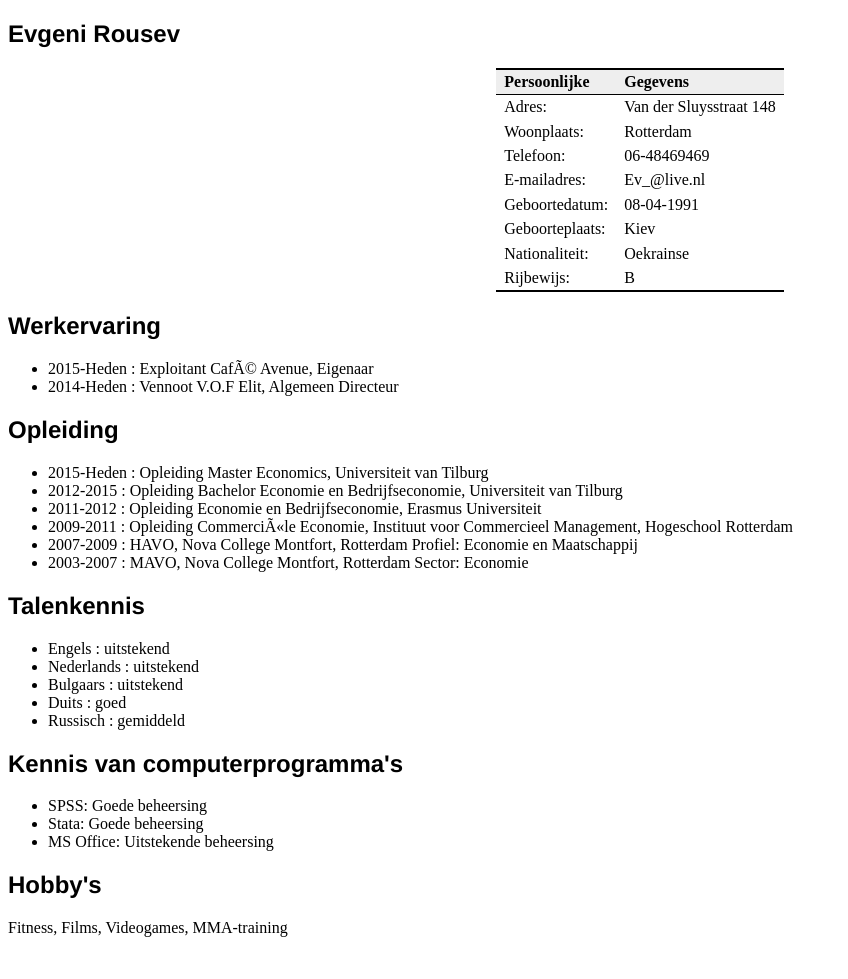
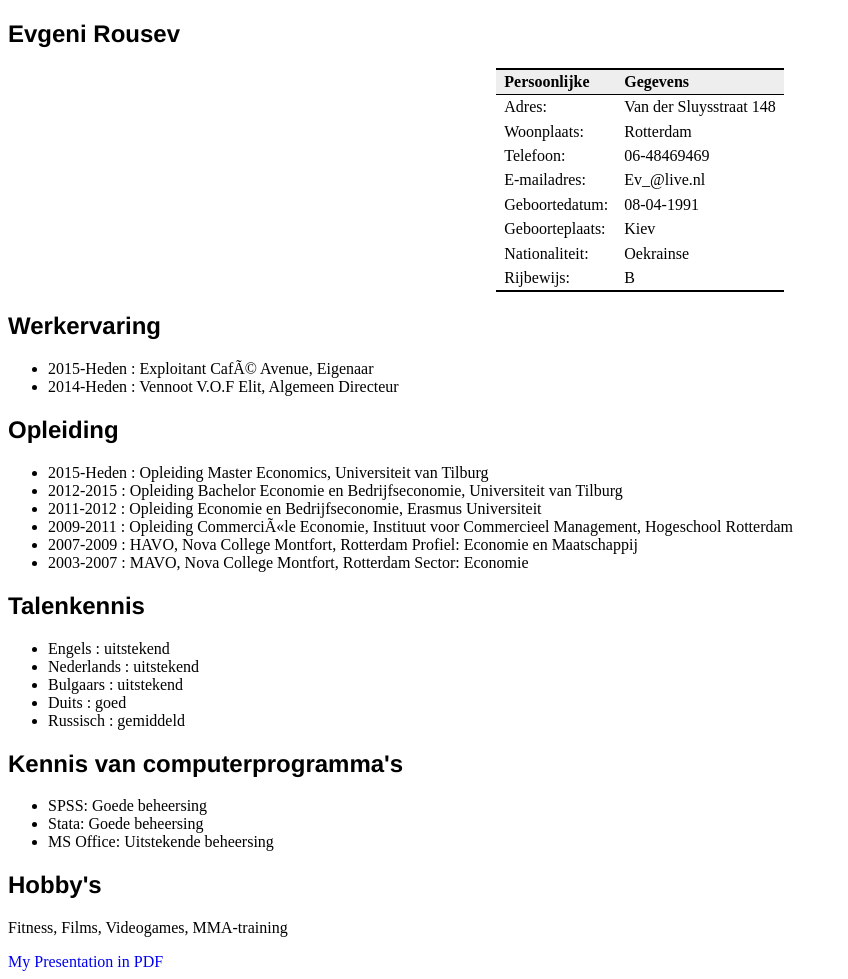
Before and after one commit to 8701/sos, a plain HTML site: page index.html in a window 1280 px wide. Shown: the part 60-1039 px from the top of the page, without its empty margins (0-848 px from the left). Before the commit the page ends 1013 px from the top, so only its background shows below. Drawn offline with Linux system fonts and the light colour scheme.

Commit message:
Update index.html

```diff
--- a/index.html
+++ b/index.html
@@ -87,3 +87,5 @@
 <p>Fitness, Films, Videogames, MMA-training</p>
 </body>
 </html>
+
+<a href="https://www.dropbox.com/s/fmtd4qcvelxx5w9/TexEv.pdf?dl=0">My Presentation in PDF</a>
```
